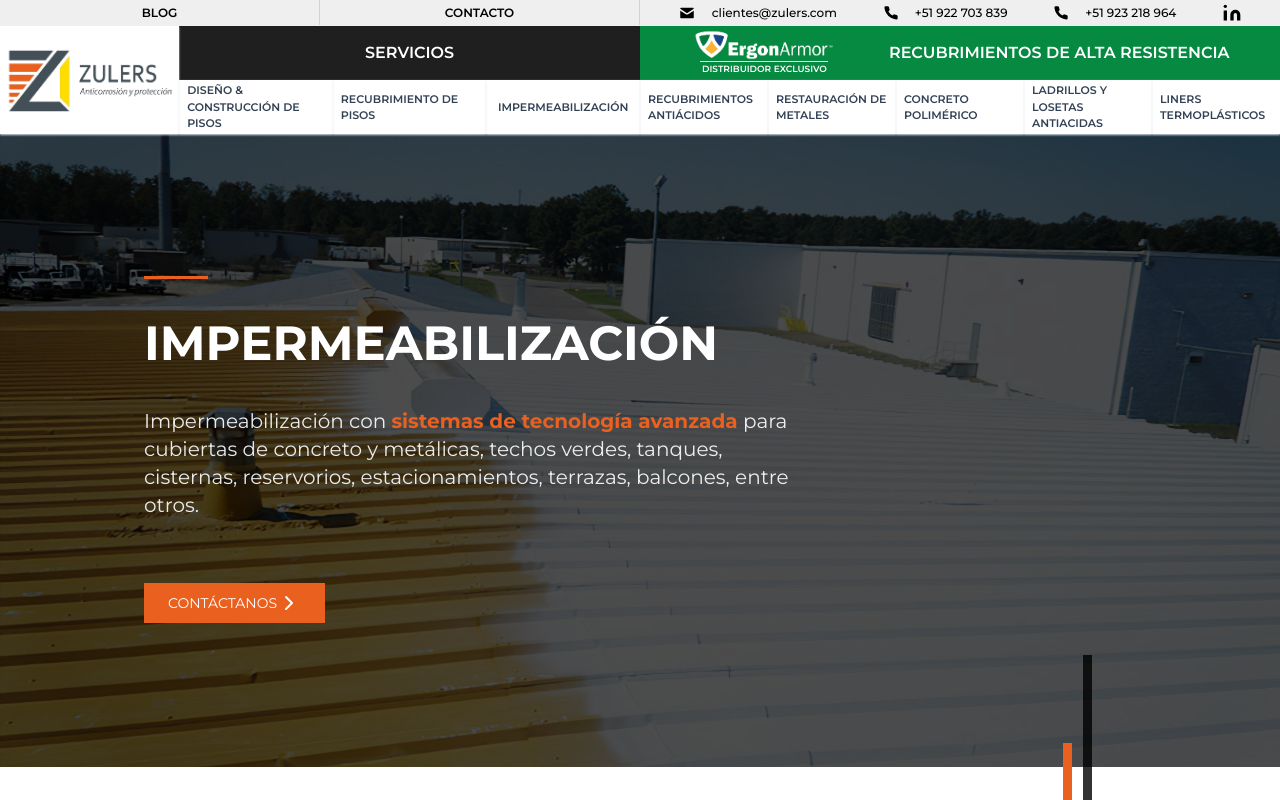
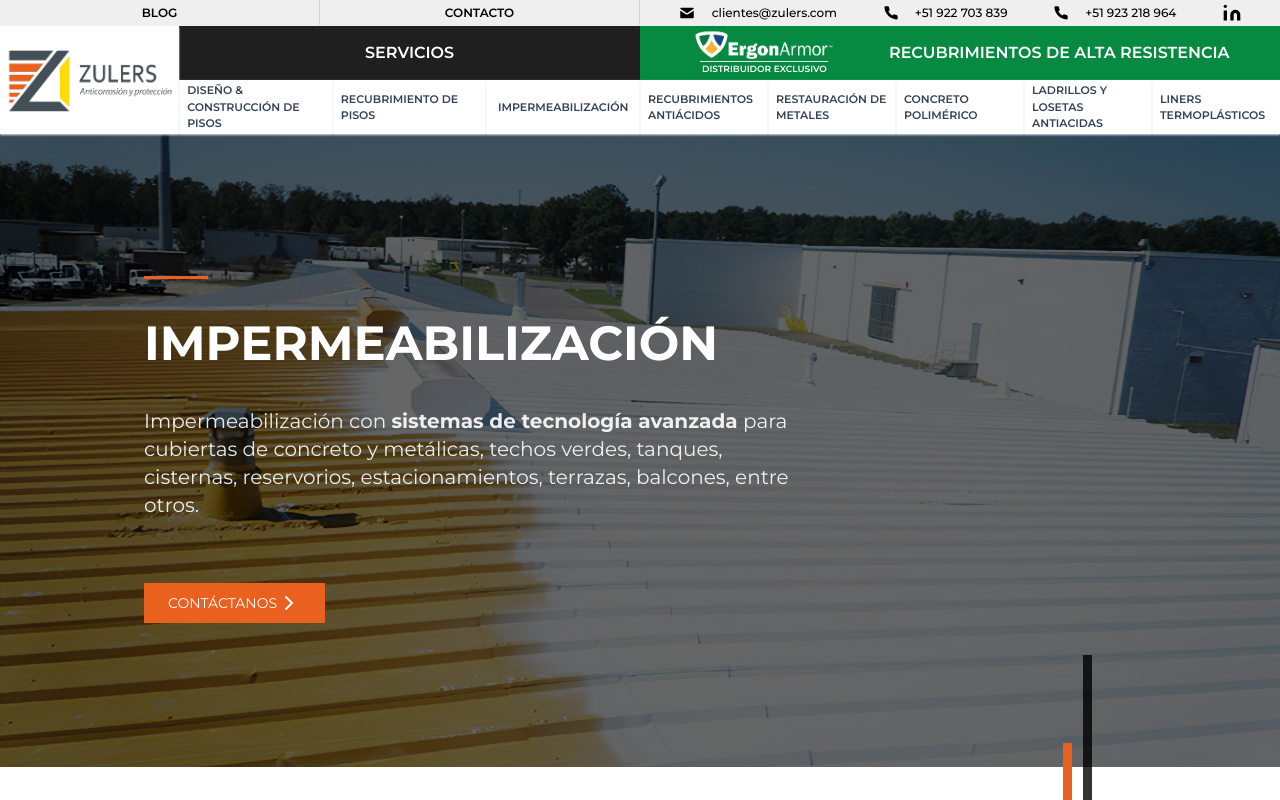
Before and after one commit to aranagonzalo/zulers, a Next.js app: page /servicios/impermeabilizacion in a window 1280 px wide. Shown: the top 800 px of the page. Built offline with nearby package versions, Linux system fonts and the light colour scheme.

Commit message:
ultimos cambios

```diff
--- a/app/servicios/dise%C3%B1o-construccion-pisos-industriales/page.js
+++ b/app/servicios/dise%C3%B1o-construccion-pisos-industriales/page.js
@@ -39,7 +39,7 @@ export default function Home() {
     <main className="flex w-full flex-col pt-16 lg:pt-[132px]">
       <section className="relative flex w-full flex-col justify-center bg-black px-6 py-12 md:p-24 lg:p-36">
         <Image
-          className="opacity-40"
+          className="opacity-50"
           fill={true}
           src="/images/piso-concreto-almacen.png"
           alt="Impermeabilización de techos metálicos"
--- a/app/servicios/impermeabilizacion/page.js
+++ b/app/servicios/impermeabilizacion/page.js
@@ -15,7 +15,7 @@ export default function Home() {
       <section className="relative flex w-full flex-col justify-center bg-black px-6 py-12 md:p-24 lg:p-36">
         <Image
           style={{ transform: "rotateY(180deg)" }}
-          className="opacity-30"
+          className="opacity-40"
           fill={true}
           src="/images/impermeabilizacion/impermeabilización-de-techo-metálico.png"
           alt="Impermeabilización de techos metálicos"
@@ -26,9 +26,7 @@ export default function Home() {
         </h1>
         <p className="z-10 w-full pb-16 text-base font-normal text-white/90 md:w-2/3 md:text-xl">
           Impermeabilización con{" "}
-          <span className="font-bold text-[#ea601f]">
-            sistemas de tecnología avanzada
-          </span>{" "}
+          <span className="font-bold">sistemas de tecnología avanzada</span>{" "}
           para cubiertas de concreto y metálicas, techos verdes, tanques,
           cisternas, reservorios, estacionamientos, terrazas, balcones, entre
           otros.
--- a/app/servicios/recubrimiento-pisos-industriales/page.js
+++ b/app/servicios/recubrimiento-pisos-industriales/page.js
@@ -13,7 +13,7 @@ export default function Home() {
     <main className="flex w-full flex-col pt-16 lg:pt-[132px]">
       <section className="relative flex w-full flex-col justify-center bg-black px-6 py-12 md:p-24 lg:p-36">
         <Image
-          className="object-cover opacity-50"
+          className="object-cover opacity-60"
           fill={true}
           src="/images/pisos-fabrica-pollos.jpg"
           alt="Impermeabilización de techos metálicos"
--- a/components/Navbar.jsx
+++ b/components/Navbar.jsx
@@ -728,7 +728,7 @@ const Navbar = () => {
                           onClick={closeAllMenu}
                           href="/ergonarmor/ladrillos-losetas-antiacidas"
                         >
-                          Losetas Antiácidas
+                          Ladrillos y Losetas Antiácidas
                         </Link>
                         {/* <ChevronDown
                           color="white"
```
Also changed, not shown: lib/db.js.
